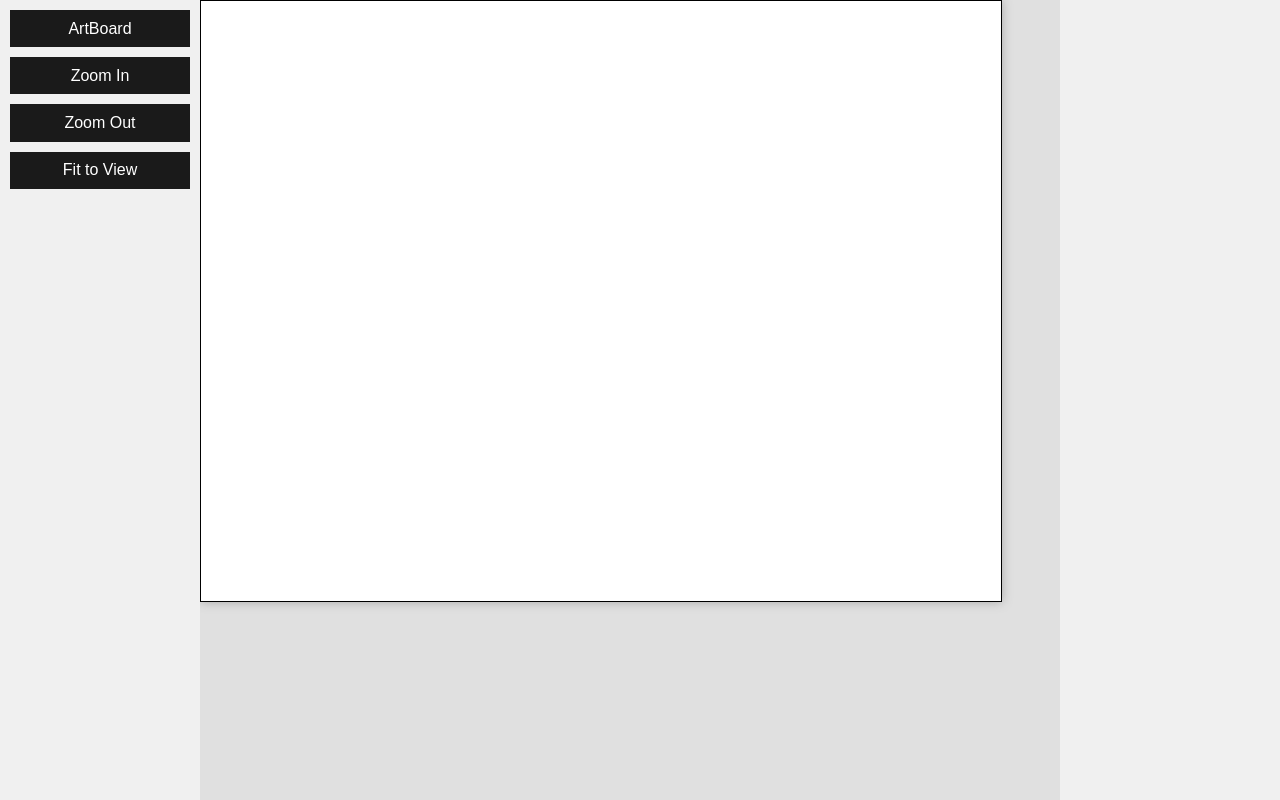
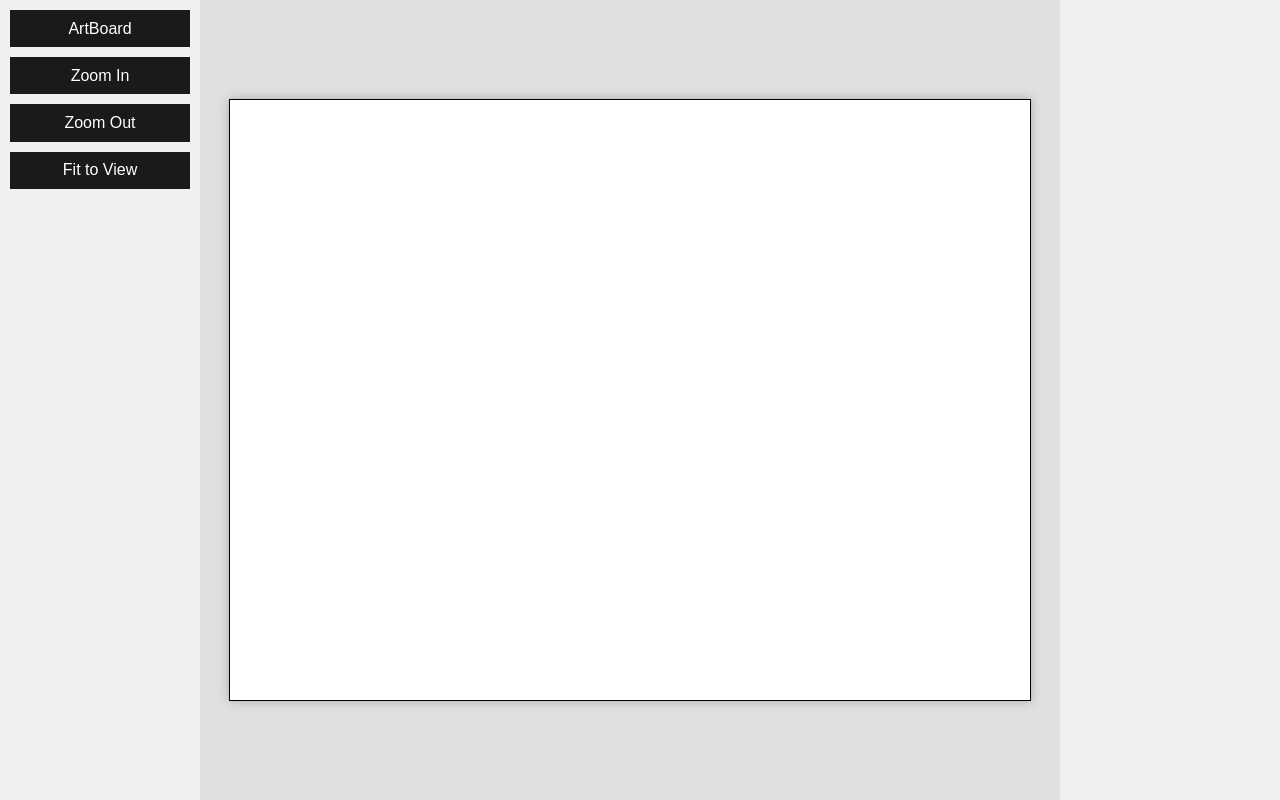
Before and after one commit to Austintastic/ArtMorphix, a React (Vite) app: page /ArtMorphix/app in a window 1280 px wide. Built offline with nearby package versions, Linux system fonts and the light colour scheme.

Commit message:
zoom feature dialed

```diff
--- a/src/assets/styles.css
+++ b/src/assets/styles.css
@@ -85,12 +85,20 @@ body {
       width: 100%;
       height: 100%;
       background-color: #e0e0e0; /* Ensure background covers ghosted areas */
+      display: flex;
+      justify-content: center;
+      align-items: center;
+      position: relative;
     }
     .artboard {
       background-color: white;
       border: black solid 1px;
       box-shadow: 0 0 10px darkgray;
       will-change: transform; /* Optimize for panning and zooming */
+      position: absolute;
+      top: 50%;
+      left: 50%;
+      transform-origin: center;
     }
 
     .properties-wrap {
--- a/src/components/ArtSpace.jsx
+++ b/src/components/ArtSpace.jsx
@@ -1,59 +1,87 @@
-import React, { useState, useEffect } from 'react';
+import React, { useEffect, useRef, forwardRef, useImperativeHandle } from 'react';
 import '../assets/styles.css';
 
-function ArtSpace({ artboardSize, zoom, setZoom, onZoomIn, onZoomOut }) {
-  const [pan, setPan] = useState({ x: 0, y: 0 });
-  const [isDragging, setIsDragging] = useState(false);
-  const [startPos, setStartPos] = useState({ x: 0, y: 0 });
+const ArtSpace = forwardRef(({ artboardSize, zoom, setZoom, onZoomIn, onZoomOut, onFitToView }, ref) => {
+  const containerRef = useRef(null);
 
-  useEffect(() => {
-    if (zoom === 1) {
-      setPan({ x: 0, y: 0 });
-    }
-  }, [zoom]);
+  const calculateCenter = () => {
+    if (!containerRef.current) return { x: 0, y: 0 };
 
-  const handleMouseDown = (e) => {
-    setIsDragging(true);
-    setStartPos({ x: e.clientX - pan.x, y: e.clientY - pan.y });
+    const container = containerRef.current;
+    const containerWidth = container.clientWidth;
+    const containerHeight = container.clientHeight;
+
+    // Position artboard in center of container
+    const centerX = containerWidth / 2 - (artboardSize.width / 2);
+    const centerY = containerHeight / 2 - (artboardSize.height / 2);
+
+    return { x: centerX, y: centerY };
   };
 
-  const handleMouseMove = (e) => {
-    if (isDragging) {
-      setPan({
-        x: e.clientX - startPos.x,
-        y: e.clientY - startPos.y,
-      });
-    }
+  const calculateFitToViewZoom = () => {
+    if (!containerRef.current) return 1;
+
+    const container = containerRef.current;
+    const containerWidth = container.clientWidth;
+    const containerHeight = container.clientHeight;
+
+    // Calculate zoom ratios for both dimensions
+    const widthRatio = (containerWidth - 40) / artboardSize.width;
+    const heightRatio = (containerHeight - 40) / artboardSize.height;
+
+    // Use the smaller ratio to ensure the artboard fits in both dimensions
+    return Math.min(widthRatio, heightRatio);
   };
 
-  const handleMouseUp = () => {
-    setIsDragging(false);
-  };
+  useImperativeHandle(ref, () => ({
+    calculateFitToViewZoom
+  }));
 
-  const handleWheel = (e) => {
-    e.preventDefault();
-    const zoomSpeed = 0.1;
-    const newZoom = zoom + (e.deltaY < 0 ? zoomSpeed : -zoomSpeed);
-    if (newZoom >= 0.2 && newZoom <= 5) {
-      setZoom(newZoom);
-    }
-  };
+  // Keyboard controls
+  useEffect(() => {
+    const handleKeyDown = (e) => {
+      if (e.metaKey) {
+        if (e.key === '=') {
+          e.preventDefault();
+          const newZoom = zoom + 0.1;
+          if (newZoom <= 5) {
+            setZoom(newZoom);
+          }
+        } else if (e.key === '-') {
+          e.preventDefault();
+          const newZoom = zoom - 0.1;
+          if (newZoom >= 0.2) {
+            setZoom(newZoom);
+          }
+        } else if (e.key === '0') {
+          e.preventDefault();
+          onFitToView();
+        }
+      }
+    };
+
+    window.addEventListener('keydown', handleKeyDown);
+    return () => {
+      window.removeEventListener('keydown', handleKeyDown);
+    };
+  }, [zoom, setZoom, onFitToView]);
 
   return (
-    <div className="artspace" onMouseMove={handleMouseMove} onMouseUp={handleMouseUp} onMouseLeave={handleMouseUp}>
+    <div
+      ref={containerRef}
+      className="artspace"
+    >
       <svg
         className="artboard"
         width={artboardSize.width}
         height={artboardSize.height}
-        onMouseDown={handleMouseDown}
-        onWheel={handleWheel}
         style={{
-          transform: `translate(${pan.x}px, ${pan.y}px) scale(${zoom})`,
-          transformOrigin: 'center',
+          transform: `translate(-50%, -50%) scale(${zoom})`,
+          transformOrigin: 'center'
         }}
       />
     </div>
   );
-}
+});
 
 export default ArtSpace;
--- a/src/pages/AppPage.jsx
+++ b/src/pages/AppPage.jsx
@@ -1,4 +1,4 @@
-import React, { useState } from 'react';
+import React, { useState, useRef } from 'react';
 import Toolbar from '../components/Toolbar.jsx';
 import ArtSpace from '../components/ArtSpace.jsx';
 import PropertiesPanel from '../components/PropertiesPanel.jsx';
@@ -9,6 +9,7 @@ function AppPage() {
   const [artboardSize, setArtboardSize] = useState({ width: 800, height: 600 });
   const [selected, setSelected] = useState(null);
   const [zoom, setZoom] = useState(1);
+  const artSpaceRef = useRef(null);
 
   const handleSelectArtSpace = () => {
     setSelected((prev) => (prev === 'artspace' ? null : 'artspace'));
@@ -23,7 +24,10 @@ function AppPage() {
   };
 
   const handleFitToView = () => {
-    setZoom(1); // Reset zoom to default
+    if (artSpaceRef.current?.calculateFitToViewZoom) {
+      const newZoom = artSpaceRef.current.calculateFitToViewZoom();
+      setZoom(newZoom);
+    }
   };
 
   return (
@@ -39,11 +43,13 @@ function AppPage() {
       </div>
       <div className="artspace-wrap">
         <ArtSpace
+          ref={artSpaceRef}
           artboardSize={artboardSize}
           zoom={zoom}
           setZoom={setZoom}
           onZoomIn={handleZoomIn}
           onZoomOut={handleZoomOut}
+          onFitToView={handleFitToView}
         />
       </div>
       <div className="properties-wrap">
```
